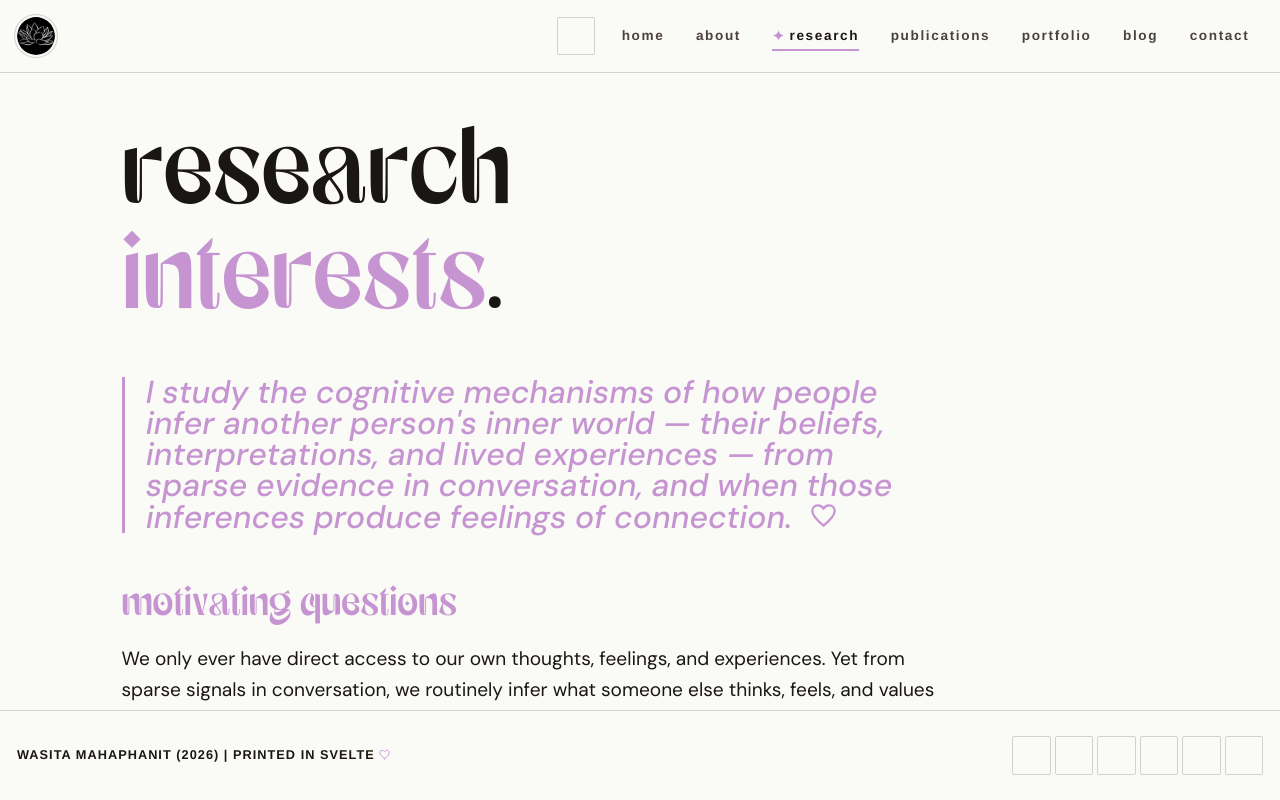
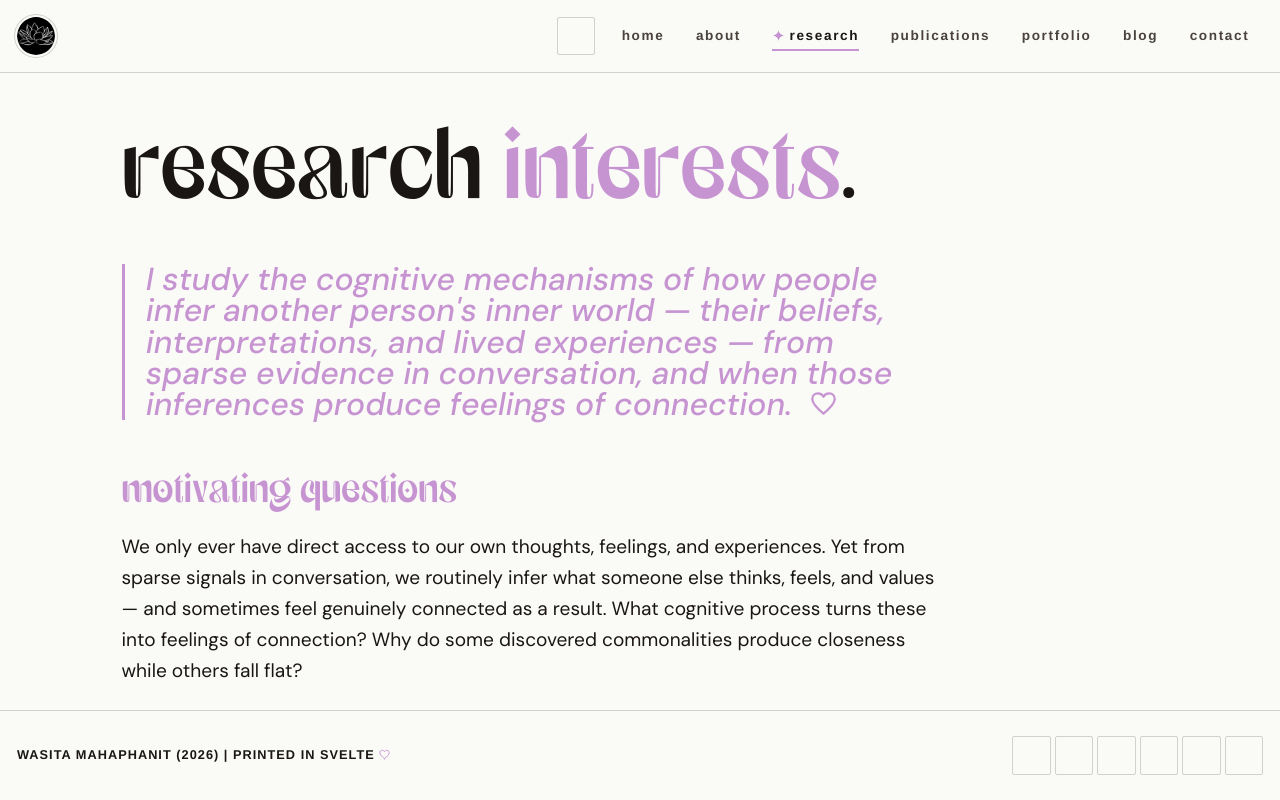
Before and after one commit to wasita/wasita.github.io, a SvelteKit app: page /research in a window 1280 px wide. Built offline with nearby package versions, Linux system fonts and the light colour scheme; some icons are missing.

Commit message:
💄 make research page header one line

```diff
--- a/src/routes/research/+page.svelte
+++ b/src/routes/research/+page.svelte
@@ -3,8 +3,8 @@
 </svelte:head>
 
 <div class="px-4 lg:px-6 pt-12 pb-20 max-w-5xl mx-auto">
- <h1 class="font-display leading-[0.95] mb-10" style="font-size: clamp(3rem, 9vw, 6.5rem);">
- research<br />
+ <h1 class="font-display leading-[0.95] mb-10 whitespace-nowrap" style="font-size: clamp(2.5rem, 8vw, 6.5rem);">
+ research
  <span style="color: var(--accent);">interests</span>.
  </h1>
 
```
